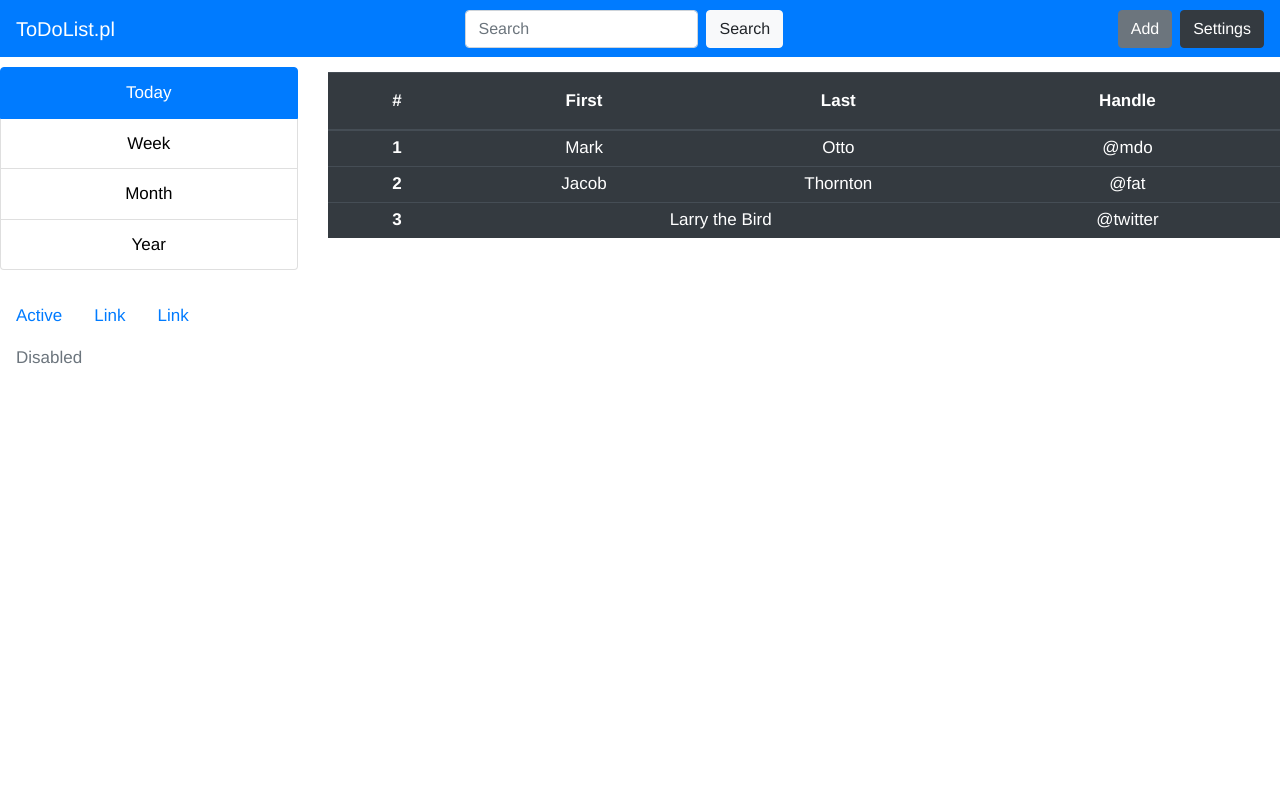
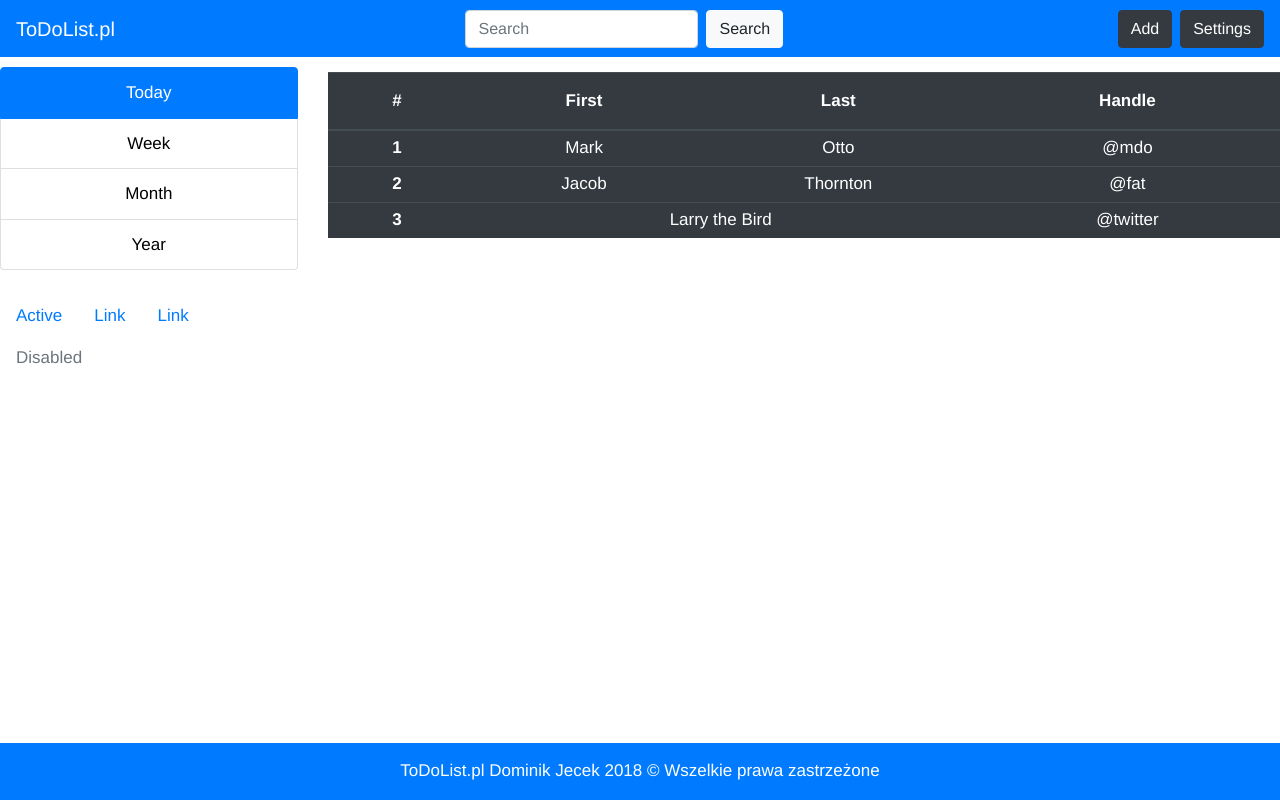
Before and after one commit to dominikLannister/todolistV2, a Vue app: page / in a window 1280 px wide. Built offline with nearby package versions, Linux system fonts and the light colour scheme.

Commit message:
create Footer commponent]

```diff
--- /dev/null
+++ b/src/components/Footer.vue
@@ -0,0 +1,26 @@
+<template lang="html">
+ <footer>
+   <p>ToDoList.pl Dominik Jecek 2018 &copy; Wszelkie prawa zastrzeżone</p>
+ </footer>
+</template>
+
+<script>
+export default {
+  name: 'Footer'
+}
+</script>
+
+<style lang="css">
+
+ footer
+ {
+   background-color: #007bff;
+   text-align: center;
+   padding: 15px;
+   width: 100%;
+   position: absolute;
+   bottom: 0;
+   height: 57px;
+ }
+
+</style>
--- a/src/components/Navbar.vue
+++ b/src/components/Navbar.vue
@@ -9,7 +9,7 @@
        <input class="form-control mr-sm-2" type="search" placeholder="Search" aria-label="Search">
        <button class="btn btn-light  my-2 my-sm-0" type="submit">Search</button>
      </form>
-     <button type="button" class="btn btn-secondary mr-2"  >Add</button>
+     <button type="button" class="btn btn-dark mr-2"  >Add</button>
      <button type="button" class="btn btn-dark">Settings</button>
    </div>
   </nav>
--- a/src/views/Home.vue
+++ b/src/views/Home.vue
@@ -5,6 +5,7 @@
       <Aside />
       <Main />
     </div>
+    <Footer />
   </div>
 </template>
 
@@ -13,13 +14,16 @@
 import Navbar from '@/components/Navbar.vue'
 import Aside from '@/components/Aside.vue'
 import Main from '@/components/Main.vue'
+import Footer from '@/components/Footer.vue'
+
 
 export default {
   name: 'home',
   components: {
     Navbar,
     Aside,
-    Main
+    Main,
+    Footer
   }
 }
 </script>
```
